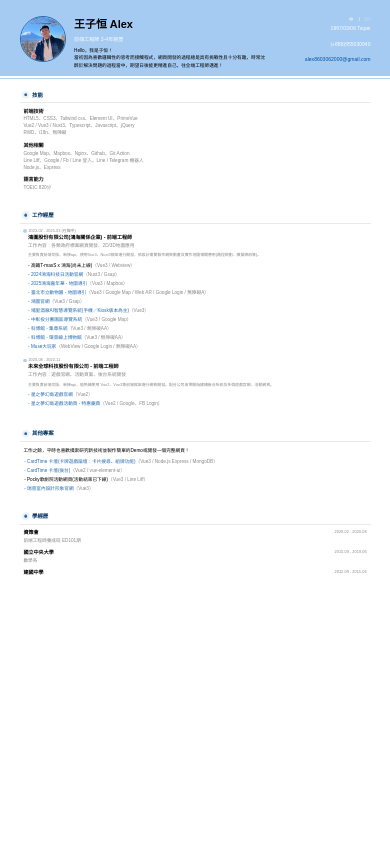
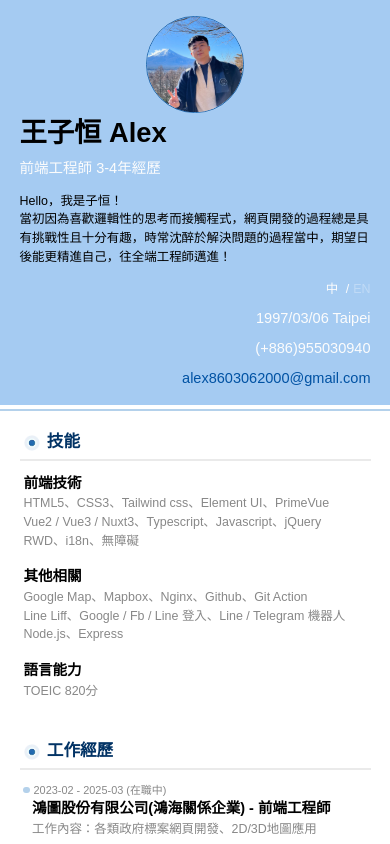
Before and after one commit to alex1234567639/Resume, a Vue app: page /home/ in a window 390 px wide. Shown: the top 844 px of the page. Built offline with nearby package versions, Linux system fonts and the light colour scheme; a web font is replaced by a local one.

Commit message:
[feature]RWD

```diff
--- a/src/assets/css/index.css
+++ b/src/assets/css/index.css
@@ -41,7 +41,7 @@
         display: none !important;
     }
 
-    @media (max-width: 768px) {
+    @media (max-width: 900px) {
         .mobile {
             display: block !important;
         }
--- a/src/components/Divider.vue
+++ b/src/components/Divider.vue
@@ -17,4 +17,11 @@ const props = defineProps({
   height: 0.2vw;
   margin: 0.5vw 0;
 }
+
+@media (max-width: 900px) {
+  .divider-container {
+    height: 0.5vw;
+    margin: 1vw 0;
+  }
+}
 </style>
--- a/src/components/EducationalQualifications.vue
+++ b/src/components/EducationalQualifications.vue
@@ -46,4 +46,22 @@ const eqList = ref(tm("eq.list"))
     }
   }
 }
+
+@media (max-width: 900px) {
+  .educational-qualifications-container {
+    padding: 4vw 5vw;
+    & .eq-list-item {
+      padding: 2vw 1vw;
+      & .title {
+        @apply text-[3.73vw] font-bold;
+      }
+      & .subtitle {
+        @apply text-[3.2vw] text-[#888888];
+      }
+      & .duration {
+        @apply text-[2.8vw] text-[#888888];
+      }
+    }
+  }
+}
 </style>
--- a/src/components/Info.vue
+++ b/src/components/Info.vue
@@ -1,7 +1,7 @@
 <template>
   <div class="info-container">
-    <div class="flex">
-      <div class="head-shot shrink-0">
+    <div class="info-left">
+      <div class="head-shot">
         <img src="/src/assets/img/headshot.jpg" alt="">
       </div>
       <div>
@@ -10,7 +10,7 @@
         <div class="about">{{ t('about') }}</div>
       </div>
     </div>
-    <div class="flex flex-col items-end">
+    <div class="info-right">
       <Language/>
       <div class="text-[#fcfcfc] mb-2">{{ `1997/03/06 ${t('taipei')}` }}</div>
       <a class="text-[#fcfcfc] mb-2" href="tel:+886955030940">(+886)955030940</a>
@@ -32,8 +32,10 @@ const { t } = useI18n()
   @apply flex justify-between text-[1.3vw];
   padding: 4vw 5vw 2vw;
   background-color: #a5cbf2;
+  & .info-left {
+    @apply flex;
     & .head-shot {
-    @apply rounded-full overflow-hidden object-fill mr-[2vw];
+      @apply shrink-0 rounded-full overflow-hidden object-fill mr-[2vw];
       width: 12vw;
       height: 12vw;
       border: 0.3vw solid #246bb0;
@@ -46,4 +48,34 @@ const { t } = useI18n()
       padding: 1vw 10vw 0 0;
     }
   }
+  & .info-right {
+    @apply flex flex-col items-end;
+  }
+}
+
+@media (max-width: 900px) {
+  .info-container {
+    @apply flex flex-col justify-between text-[3.73vw];
+    padding: 4vw 5vw;
+    background-color: #a5cbf2;
+    & .info-left {
+      @apply flex flex-col items-center;
+      & .head-shot {
+        @apply mr-0;
+        width: 25vw;
+        height: 25vw;
+      }
+      & .name {
+        @apply text-[7vw];
+      }
+      & .about {
+        @apply text-[3.2vw];
+        padding: 3vw 0 0;
+      }
+    }
+    & .info-right {
+      @apply flex flex-col items-end;
+    }
+  }
+}
 </style>
--- a/src/components/Language.vue
+++ b/src/components/Language.vue
@@ -36,4 +36,17 @@ const eChangeLang = (lang) => {
     @apply text-[#fcfcfc];
   }
 }
+
+@media (max-width: 900px) {
+  .lang-wrapper {
+    margin: 3vw 0 8px;
+    & .lang-btn {
+      @apply text-[3.2vw];
+      color: rgba(255, 255, 255, 0.3);
+    }
+    & .lang-btn-active {
+      @apply text-[#fcfcfc];
+    }
+  }
+}
 </style>
--- a/src/components/OtherProject.vue
+++ b/src/components/OtherProject.vue
@@ -41,4 +41,18 @@ const otherProjectList = ref(tm("other.list"))
     margin: 0.5vw 1.2vw;
   }
 }
+
+@media (max-width: 900px) {
+  .other-project-container {
+    padding: 4vw 5vw;
+    & .subtitle {
+      @apply text-[3.2vw];
+      padding: 2vw 1vw;
+    }
+    & .project-list-item {
+      @apply text-[3.2vw] text-[#246bb0];
+      margin: 2vw 3.2vw;
+    }
+  }
+}
 </style>
--- a/src/components/Skill.vue
+++ b/src/components/Skill.vue
@@ -39,4 +39,19 @@ const skillList = ref(tm("skill.list"))
     }
   }
 }
+
+@media (max-width: 900px) {
+  .skill-container {
+    padding: 4vw 5vw;
+    & .skill-list-item {
+      padding: 2vw 1vw;
+      & .title {
+        @apply text-[3.73vw] font-bold;
+      }
+      & .content {
+        @apply text-[3.2vw] text-[#888888] whitespace-pre-wrap;
+      }
+    }
+  }
+}
 </style>
--- a/src/components/Title.vue
+++ b/src/components/Title.vue
@@ -20,4 +20,14 @@ const props = defineProps({
     width: 3vw;
   }
 }
+
+@media (max-width: 900px) {
+  .title-container {
+    font-size: 4.26vw;
+    & img {
+      margin: 0 1vw 0 0;
+      width: 6vw;
+    }
+  }
+}
 </style>
--- a/src/components/WorkExperience.vue
+++ b/src/components/WorkExperience.vue
@@ -58,7 +58,7 @@ const workExperienceList = ref(tm("work.list"))
       margin: 0 0 0 1.2vw;
     }
     & .description {
-      @apply text-[1vw] text-[#888888];
+      @apply text-[1vw] text-[#888888] text-justify;
       margin: 1vw 1.2vw;
     }
     & .website-item {
@@ -67,4 +67,37 @@ const workExperienceList = ref(tm("work.list"))
     }
   }
 }
+
+@media (max-width: 900px) {
+  .work-experience-container {
+    padding: 4vw 5vw;
+    & .work-list-item {
+      padding: 2vw 1vw;
+      & .duration {
+        @apply flex items-center text-[2.8vw] text-[#888888];
+        & .dot {
+          width: 1.6vw;
+          height: 1.6vw;
+          margin:  0 1vw 0 0;
+        }
+      }
+      & .title {
+        @apply text-[3.73vw] font-bold;
+        margin: 0 0 0 2.2vw;
+      }
+      & .subtitle {
+        @apply text-[3.2vw] text-[#888888];
+        margin: 0 0 0 2.2vw;
+      }
+      & .description {
+        @apply text-[2.8vw] text-[#888888];
+        margin: 2vw 2.2vw;
+      }
+      & .website-item {
+        @apply text-[3.2vw] text-[#246bb0];
+        margin: 1vw 2.2vw;
+      }
+    }
+  }
+}
 </style>
```
Lines whose indentation alone changed are shown as unchanged.
